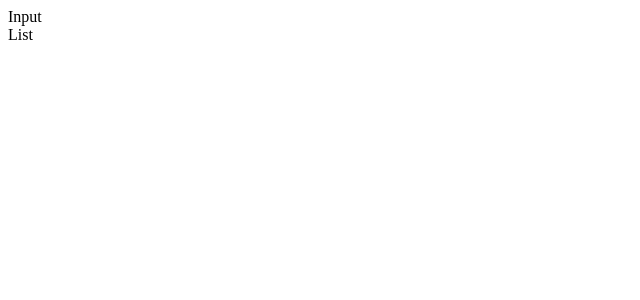
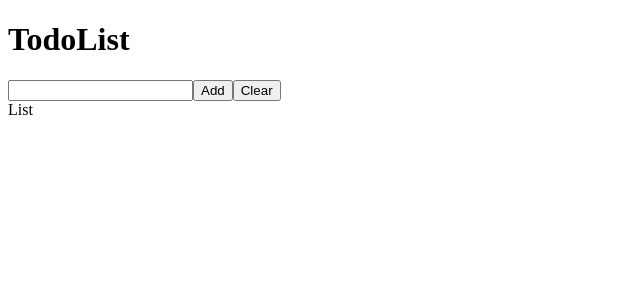
Before and after one commit to mertcetiin/React-TodoList, a React (Vite) app: page / in a window 1280 px wide. Shown: the top 300 px of the page, without its empty margins (0-640 px from the left). Built offline with nearby package versions, Linux system fonts and the light colour scheme.

Commit message:
ınput and addBtn, clearBtn created

```diff
--- a/src/App.jsx
+++ b/src/App.jsx
@@ -1,12 +1,13 @@
 import './App.css'
 import Input from './components/Input'
 import List from './components/List'
+import { useState } from 'react'
 
 function App() {
 
-
   return (
-    <div>
+    <div className='App'>
+      <h1>TodoList</h1>
       <Input />
       <List />
     </div>
--- a/src/components/Input.jsx
+++ b/src/components/Input.jsx
@@ -2,8 +2,14 @@ import React from 'react'
 
 function Input() {
     return (
-        <div>Input</div>
+        <div className='header'>
+            <form>
+                <input />
+                <button className='add-btn'>Add</button>
+                <button className='clear-btn'>Clear</button>
+            </form>
+        </div>
     )
 }
 
-export default Input
+export default Input;
```
